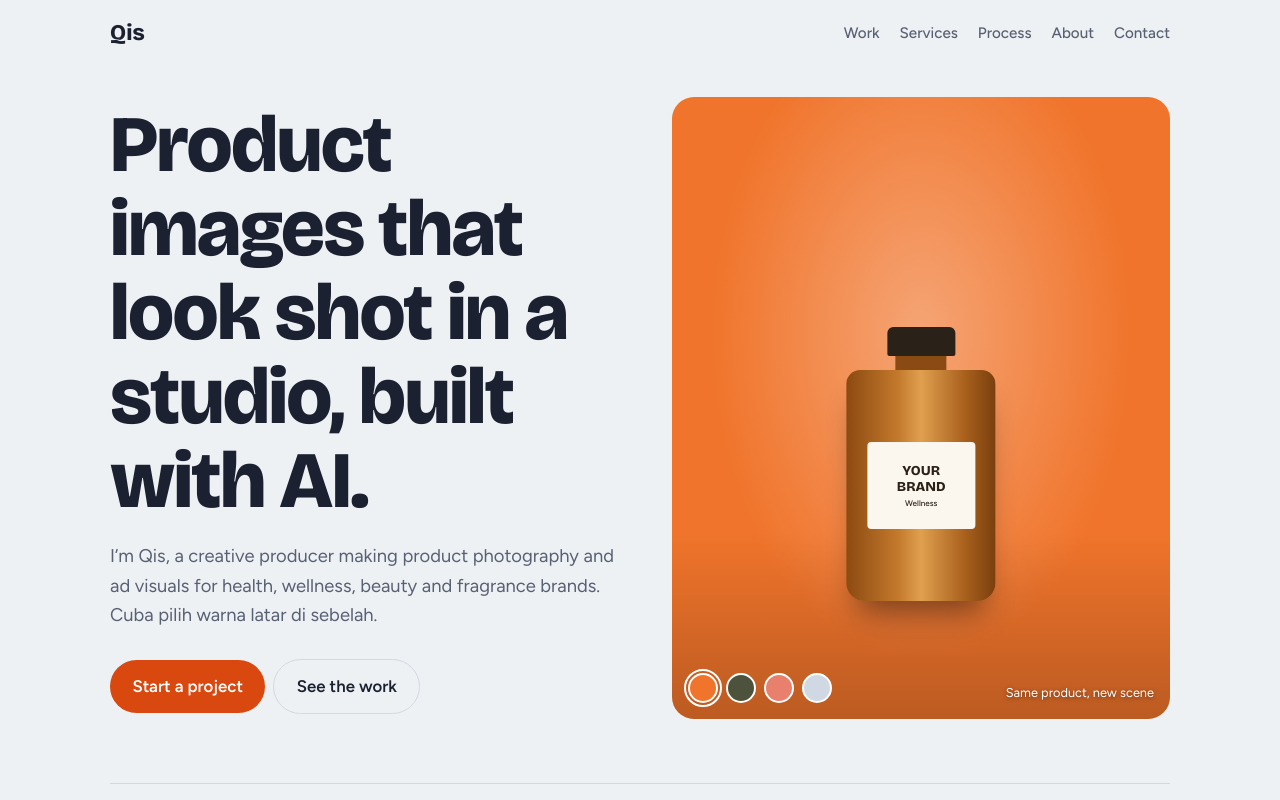
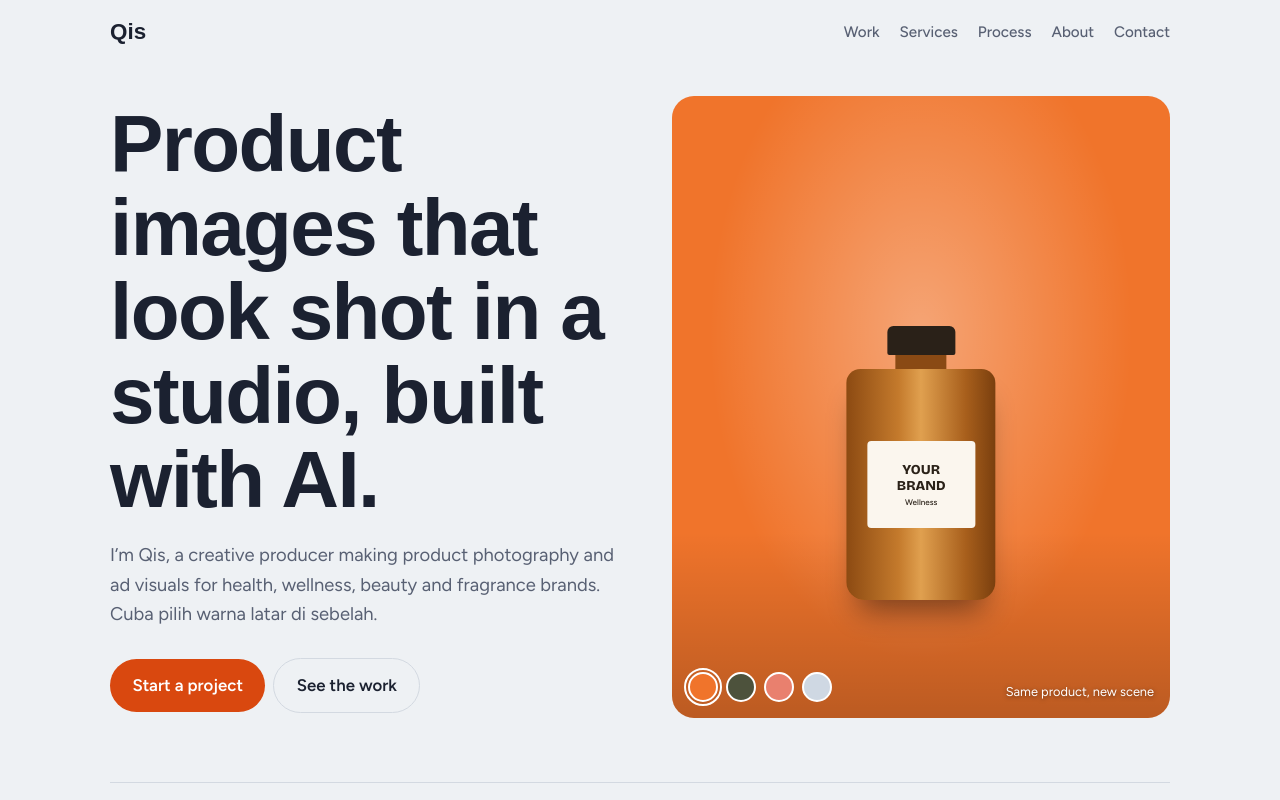
Before and after one commit to qiskh/qiskh, a plain HTML site: page index.html in a window 1280 px wide. Shown: the top 800 px of the page. Drawn offline with nearby package versions, Linux system fonts and the light colour scheme.

Commit message:
Update title and font family in index.html

```diff
--- a/index.html
+++ b/index.html
@@ -3,7 +3,7 @@
 <head>
 <meta charset="utf-8">
 <meta name="viewport" content="width=device-width, initial-scale=1, viewport-fit=cover">
-<title>Qis – AI Product Photography & Ad Visuals</title>
+<title>Qiskh – Creative Designs & Ad Visuals</title>
 <link rel="preconnect" href="https://fonts.googleapis.com">
 <link href="https://fonts.googleapis.com/css2?family=Bricolage+Grotesque:opsz,wght@12..96,500;12..96,800&family=Figtree:wght@400;500;600&display=swap" rel="stylesheet">
 <style>
@@ -14,12 +14,12 @@ box-sizing:border-box;padding-top:env(safe-area-inset-top,0px);padding-bottom:en
 html{scroll-padding-top:env(safe-area-inset-top,0px);scroll-behavior:smooth}
 *,*::before,*::after{box-sizing:border-box}
 body{margin:0;background:var(--paper);color:var(--ink);font:400 1.05rem/1.6 Figtree,system-ui,sans-serif}
-h1,h2,h3{font-family:"Bricolage Grotesque",Georgia,sans-serif;line-height:1.05;margin:0;letter-spacing:-.02em}
+h1,h2,h3{font-family:"Onest",arial,sans-serif;line-height:1.05;margin:0;letter-spacing:-.02em}
 a{color:inherit}
 :focus-visible{outline:3px solid var(--accent);outline-offset:3px}
 .wrap{max-width:1100px;margin:0 auto;padding:0 1.25rem}
 header{display:flex;justify-content:space-between;align-items:center;padding:1.2rem 0}
-.logo{font:800 1.4rem "Bricolage Grotesque",sans-serif;text-decoration:none}
+.logo{font:800 1.4rem "onest",sans-serif;text-decoration:none}
 nav{display:flex;gap:1.25rem;font-weight:500;font-size:.95rem}
 nav a{text-decoration:none;color:var(--muted)}nav a:hover{color:var(--ink)}
 .hero{display:grid;grid-template-columns:1.05fr 1fr;gap:2.5rem;align-items:center;padding:2rem 0 4rem}
```
